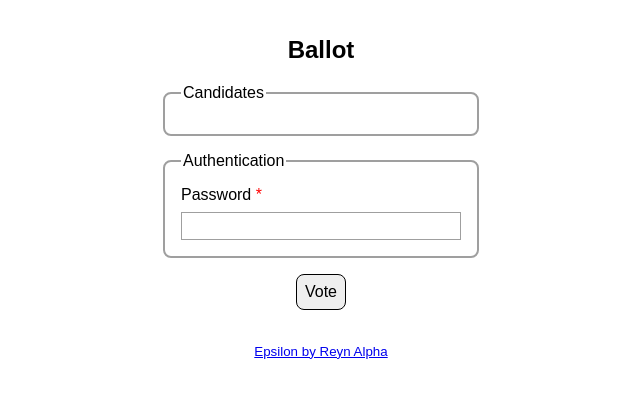
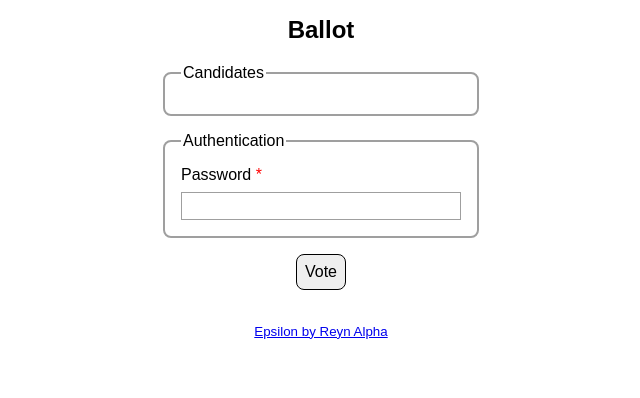
Before and after one commit to haframjolk/epsilon, a Flask app: template templates/ballot.html in a window 1280 px wide. Shown: the part 112-510 px from the top of the page, without its empty margins (319-959 px from the left). Run offline with Flask 2, Linux system fonts and the light colour scheme; the template is opened without the code that fills it, so the values that code supplies are empty; parts of the project's set-up code (start-up, migrations or seed data) failed here and were passed over.

Commit message:
Clean up CSS for container

```diff
--- a/static/css/main.css
+++ b/static/css/main.css
@@ -14,23 +14,22 @@ body {
 .container {
     max-width: 60em;
     margin: 0 auto;
-}
-
-main,
-.main-header,
-.main-footer {
     padding: 1em;
 }
 
 .main-header,
-.main-footer,
-.ballot-title {
+.main-footer {
     text-align: center;
 }
 
 .ballot {
     max-width: 20em;
     margin: 0 auto;
+}
+
+.ballot-title {
+    text-align: center;
+    margin-top: 0;
 }
 
 .ballot fieldset {
```
